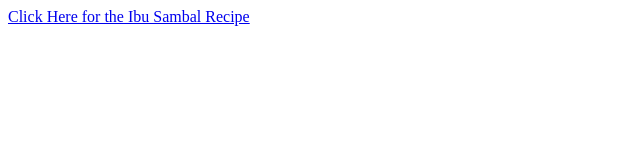
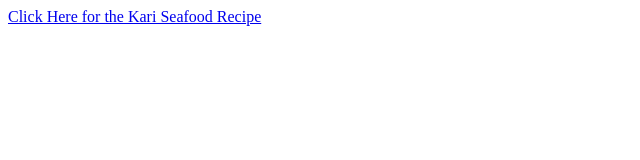
Before and after one commit to areep00jb/Pes-Kari-Seafood, a plain HTML site: page index.html in a window 1280 px wide. Shown: the full height of the page, 0-640 px from the left. Drawn offline with Linux system fonts and the light colour scheme.

Commit message:
Update index.html

```diff
--- a/index.html
+++ b/index.html
@@ -1,3 +1,3 @@
 <html>
-  <p><a href="PES%20%20KARI%20SEAFOOD.pdf">Click Here for the Ibu Sambal Recipe</a></p>
+  <p><a href="PES%20%20KARI%20SEAFOOD.pdf">Click Here for the Kari Seafood Recipe</a></p>
 </html>
```
